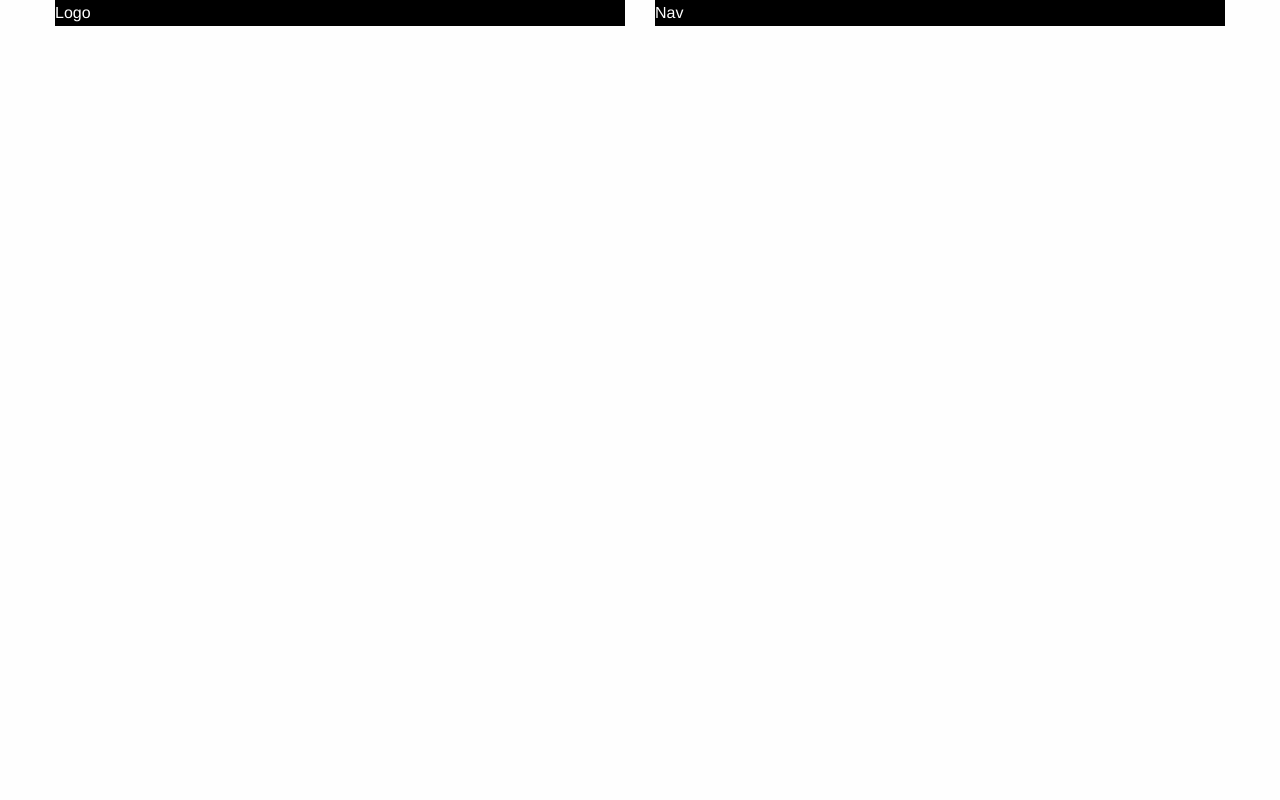
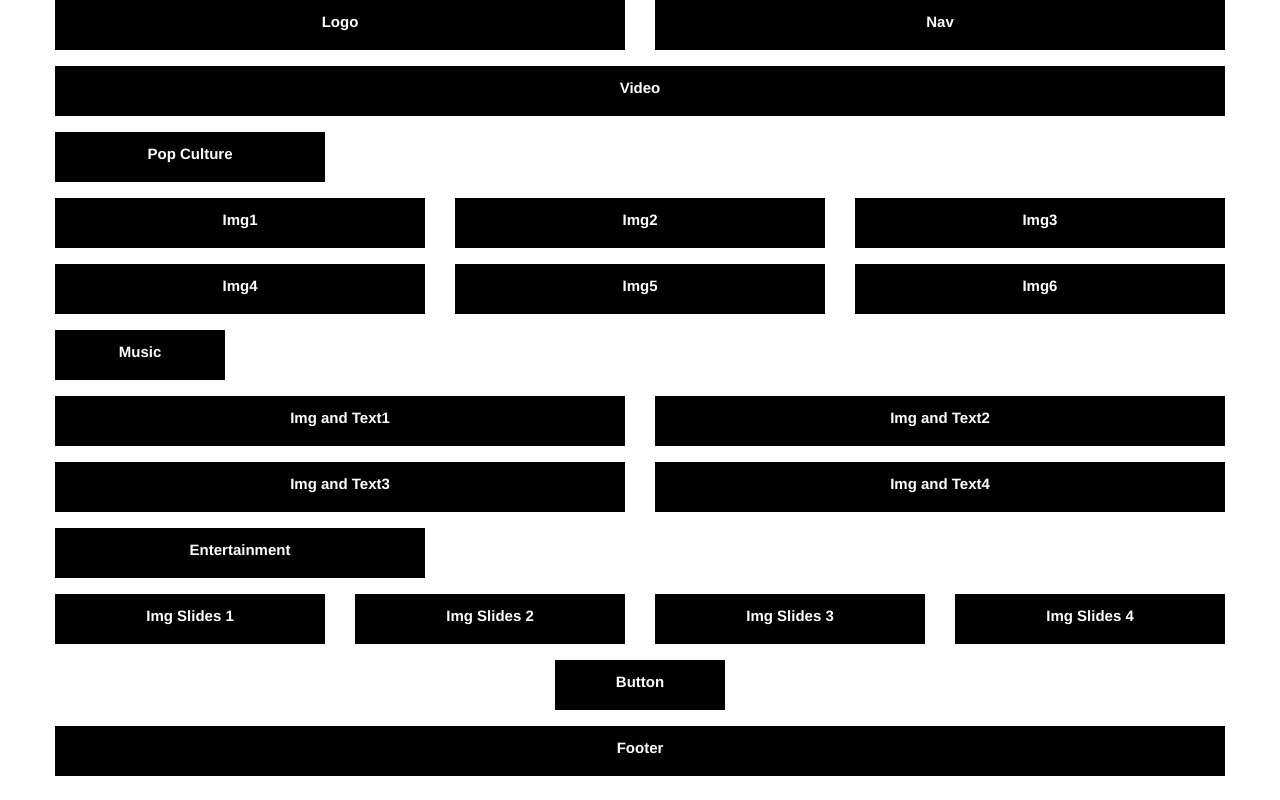
Before and after one commit to shadiaali/bootcamp, a plain HTML site: page index.html in a window 1280 px wide. Drawn offline with Linux system fonts and the light colour scheme.

Commit message:
BoxModelFinish

```diff
--- a/css/app.css
+++ b/css/app.css
@@ -1,4 +1,10 @@
 .boxHelper{
   background-color: black;
   color: white;
+  text-align: center;
+  height: 50px;
+  font-size: 15px;
+  font-weight: bold;
+  padding-top: 10px;
+
 }
--- a/index.html
+++ b/index.html
@@ -24,11 +24,131 @@
 
         </div>
 
+        <div class="grid-x grid-padding-x">
+
+         <div class="cell small-12 large-12">
+           <p class="boxHelper">Video</p>
+         </div>
+
+        </div>
+
+        <div class="grid-x grid-padding-x">
+
+          <div class="cell small-6 large-3">
+            <p class="boxHelper">Pop Culture</p>
+          </div>
+
+        </div>
+
+        <div class="grid-x grid-padding-x">
+
+          <div class="cell small-6 large-4">
+            <p class="boxHelper">Img1</p>
+          </div>
+
+          <div class="cell small-6 large-4">
+            <p class="boxHelper">Img2</p>
+          </div>
+
+          <div class="cell small-6 large-4">
+            <p class="boxHelper">Img3</p>
+          </div>
+
+          <div class="cell small-6 large-4">
+            <p class="boxHelper">Img4</p>
+          </div>
+
+          <div class="cell small-6 large-4">
+            <p class="boxHelper">Img5</p>
+          </div>
+
+          <div class="cell small-6 large-4">
+            <p class="boxHelper">Img6</p>
+          </div>
+
+
+
+        </div>
+
+        <div class="grid-x grid-padding-x">
+
+          <div class="cell small-6 large-2">
+            <p class="boxHelper">Music</p>
+          </div>
+
+        </div>
+
+        <div class="grid-x grid-padding-x">
+
+          <div class="cell small-12 large-6">
+            <p class="boxHelper">Img and Text1</p>
+          </div>
+
+          <div class="cell small-12 large-6">
+            <p class="boxHelper">Img and Text2</p>
+          </div>
+
+          <div class="cell small-12 large-6">
+            <p class="boxHelper">Img and Text3</p>
+          </div>
+
+          <div class="cell small-12 large-6">
+            <p class="boxHelper">Img and Text4</p>
+          </div>
+
+        </div>
+
+        <div class="grid-x grid-padding-x">
+
+          <div class="cell small-6 large-4">
+            <p class="boxHelper">Entertainment</p>
+          </div>
+
+        </div>
+
+        <div class="grid-x grid-padding-x">
+
+          <div class="cell small-6 large-3">
+            <p class="boxHelper">Img Slides 1</p>
+          </div>
+
+          <div class="cell small-6 large-3">
+            <p class="boxHelper">Img Slides 2</p>
+          </div>
+
+          <div class="cell small-6 large-3">
+            <p class="boxHelper">Img Slides 3</p>
+          </div>
+
+          <div class="cell small-6 large-3">
+            <p class="boxHelper">Img Slides 4</p>
+          </div>
+
+        </div>
+
+        <div class="grid-x grid-padding-x">
+
+          <div class="cell small-6 small-offset-3 large-2 large-offset-5">
+            <p class="boxHelper">Button</p>
+          </div>
+
+        </div>
+
+        <div class="grid-x grid-padding-x">
+          <div class="cell small-12 large-12">
+          <p class="boxHelper">Footer</p>
+          </div>
+        </div>
+
+
       </div>
 
-      <div class="grid-x grid-padding-x">
 
-      </div>
+
+
+
+
+
 
 
     <script src="js/vendor/jquery.js"></script>
```
